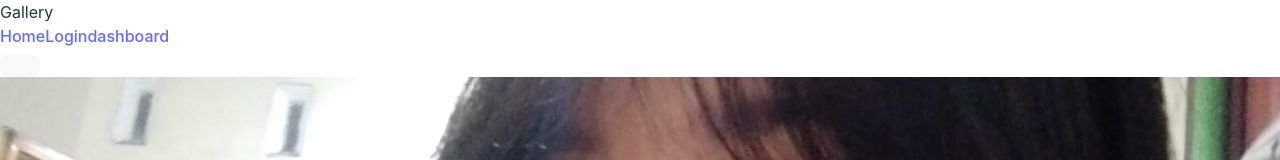
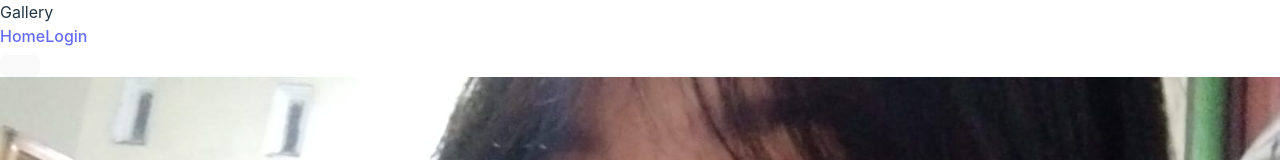
Before and after one commit to Reyhansyah11/gallery, a React (Vite) app: page / in a window 1280 px wide. Shown: the top 160 px of the page. Built offline with nearby package versions, Linux system fonts and the light colour scheme.

Commit message:
update navbar

```diff
--- a/src/components/Navigasi.tsx
+++ b/src/components/Navigasi.tsx
@@ -15,7 +15,6 @@ const Navbar = () => {
         <div className="hidden md:flex space-x-4">
           <Link to="/" className="text-black hover:text-gray-600">Home</Link>
           <Link to="/login" className="text-black hover:text-gray-600">Login</Link>
-          <Link to="/dashboard" className="block text-black hover:text-gray-600 px-2 py-1">dashboard</Link>
         </div>
         <div className="md:hidden">
           <button onClick={toggleMenu} className="text-gray-600 focus:outline-none">
@@ -29,7 +28,6 @@ const Navbar = () => {
         <div className="md:hidden bg-slate-100 shadow-md mt-2">
           <Link to="/" className="block text-black hover:text-gray-600 px-2 py-1">Home</Link>
           <Link to="/login" className="block text-black hover:text-gray-600 px-2 py-1">Login</Link>
-          <Link to="/dashboard" className="block text-black hover:text-gray-600 px-2 py-1">dashboard</Link>
         </div>
       )}
     </nav>
```
